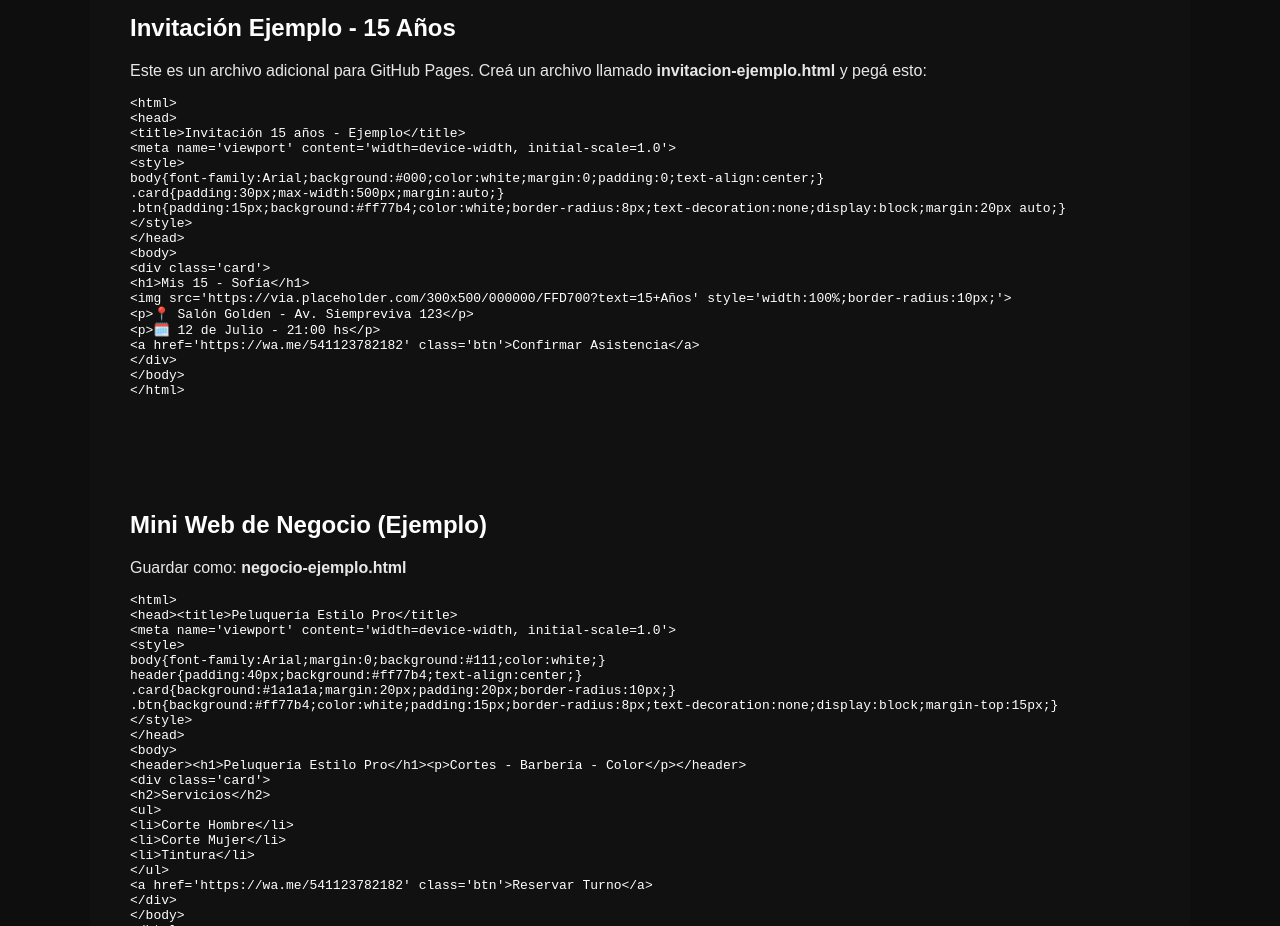
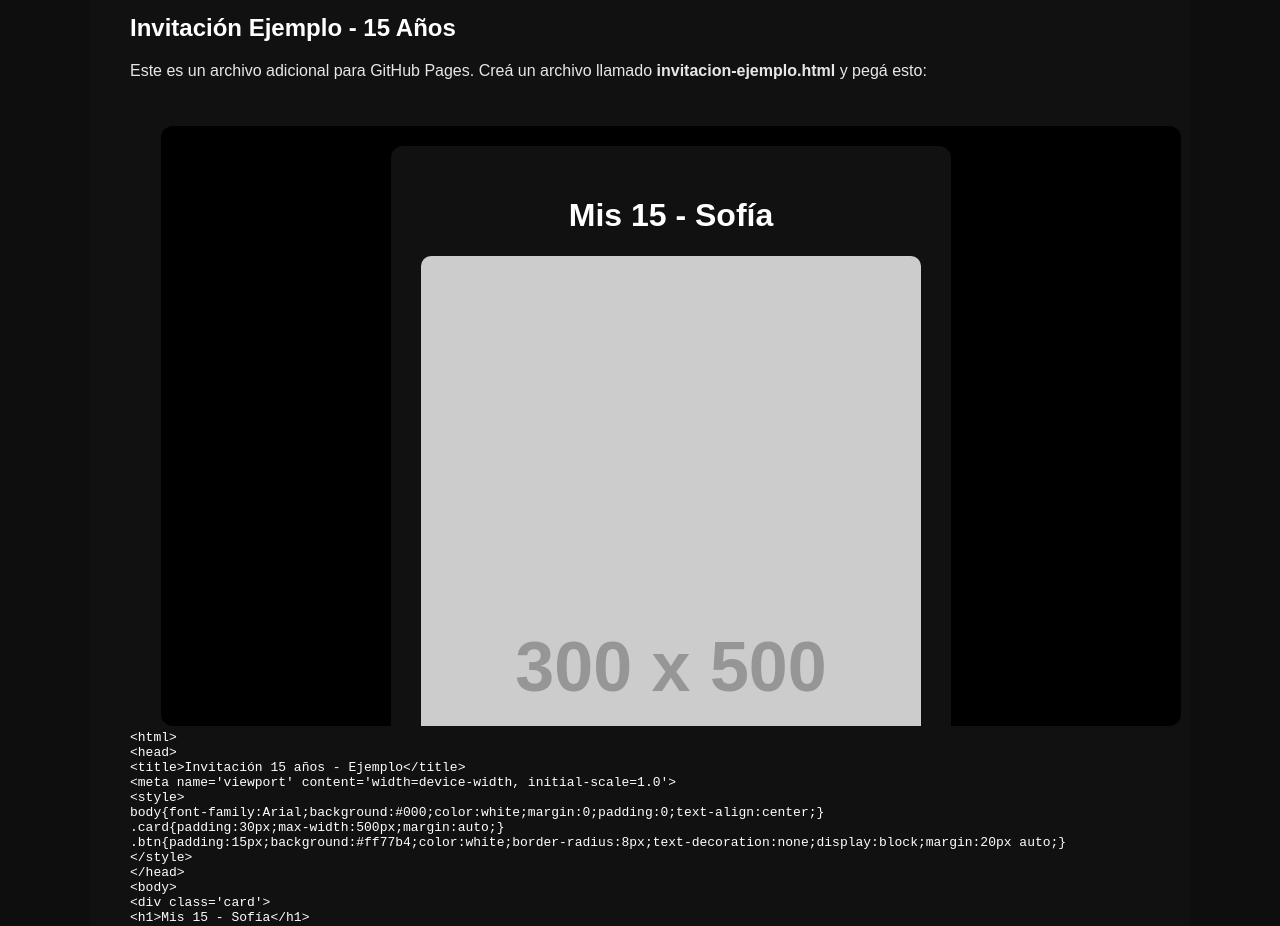
Before and after one commit to fabianemmanuelmaidana2023-byte/fabianestudio, a plain HTML site: page landing_invitaciones_web.html in a window 1280 px wide. Shown: the part 4660-5586 px from the top of the page. Drawn offline with Linux system fonts and the light colour scheme.

Commit message:
Update landing_invitaciones_web.html

```diff
--- a/landing_invitaciones_web.html
+++ b/landing_invitaciones_web.html
@@ -138,6 +138,10 @@
 <h2>Invitación Ejemplo - 15 Años</h2>
 <p>Este es un archivo adicional para GitHub Pages. Creá un archivo llamado <b>invitacion-ejemplo.html</b> y pegá esto:</p>
 <pre>
+    <iframe
+    src="invitacion-ejemplo.html"
+    style="width:100%;height:600px;border:none;border-radius:12px;margin-top:30px;">
+</iframe>
 &lt;html&gt;
 &lt;head&gt;
 &lt;title&gt;Invitación 15 años - Ejemplo&lt;/title&gt;
```
